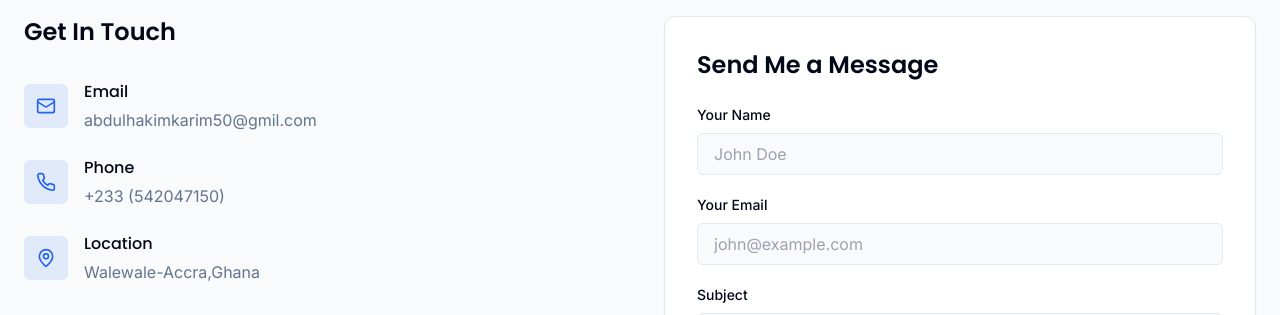
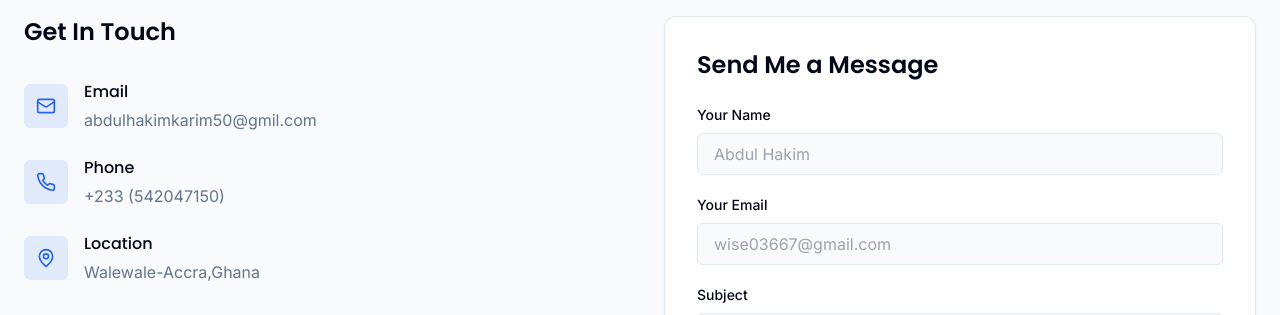
Before and after one commit to updultech/March_portfolio, a React (Vite) app: page / in a window 1280 px wide. Shown: the part 4900-5215 px from the top of the page. Built offline with nearby package versions, Linux system fonts and the light colour scheme.

Commit message:
Update form placeholders
Update the name and email placeholders in the contact form.

```diff
--- a/src/components/Contact.tsx
+++ b/src/components/Contact.tsx
@@ -1,3 +1,4 @@
+
 import React, { useState } from 'react';
 import { Mail, Phone, MapPin, Send, Github, Linkedin, Twitter } from 'lucide-react';
 import { cn } from '@/lib/utils';
@@ -105,14 +106,14 @@ const Contact = () => {
                 <label htmlFor="name" className="block text-sm font-medium mb-2">
                   Your Name
                 </label>
-                <input type="text" id="name" name="name" value={formData.name} onChange={handleChange} required className={cn("w-full rounded-md border border-input bg-background px-4 py-2", "focus:outline-none focus:ring-2 focus:ring-primary focus:border-transparent", "transition-colors")} placeholder="John Doe" />
+                <input type="text" id="name" name="name" value={formData.name} onChange={handleChange} required className={cn("w-full rounded-md border border-input bg-background px-4 py-2", "focus:outline-none focus:ring-2 focus:ring-primary focus:border-transparent", "transition-colors")} placeholder="Abdul Hakim" />
               </div>
 
               <div>
                 <label htmlFor="email" className="block text-sm font-medium mb-2">
                   Your Email
                 </label>
-                <input type="email" id="email" name="email" value={formData.email} onChange={handleChange} required className={cn("w-full rounded-md border border-input bg-background px-4 py-2", "focus:outline-none focus:ring-2 focus:ring-primary focus:border-transparent", "transition-colors")} placeholder="john@example.com" />
+                <input type="email" id="email" name="email" value={formData.email} onChange={handleChange} required className={cn("w-full rounded-md border border-input bg-background px-4 py-2", "focus:outline-none focus:ring-2 focus:ring-primary focus:border-transparent", "transition-colors")} placeholder="wise03667@gmail.com" />
               </div>
 
               <div>
```
